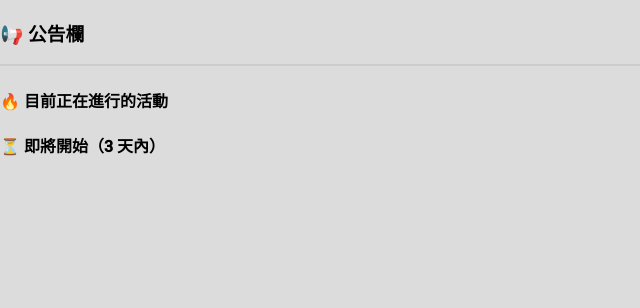
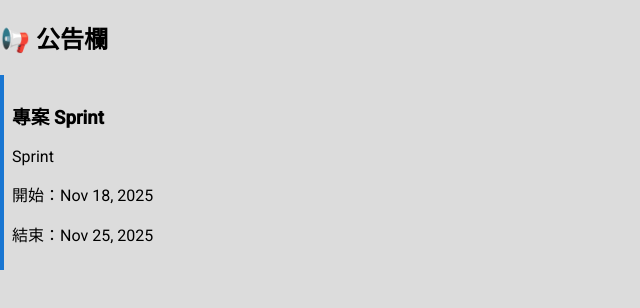
Before and after one commit to Jia-02/group_project_frontend, an Angular app: page /board in a window 1280 px wide. Shown: the top 308 px of the page, without its empty margins (0-640 px from the left). Built offline with nearby package versions, Linux system fonts and the light colour scheme.

Commit message:
公告欄已完成，顯示正在進行或即將進行的活動

```diff
--- a/src/app/@service/calendar.service.ts
+++ b/src/app/@service/calendar.service.ts
@@ -1,30 +1,41 @@
 import { Injectable } from '@angular/core';
-import { Activity } from '../calendar/calendar.component';
 
 @Injectable({
   providedIn: 'root'
 })
 export class CalendarService {
-  activities: Activity[] = []; // 假資料或 API 回傳資料
+  activities: Activity[] = [
+    { id: 1, title: '部門會議', description: '會議', startDate: new Date('2025-11-17'), endDate: new Date('2025-11-17'), status: 'published' },
+    { id: 2, title: '客戶拜訪', description: '拜訪', startDate: new Date('2025-11-20'), endDate: new Date('2025-11-20'), status: 'published' },
+    { id: 3, title: '晚餐聚會', description: '聚會', startDate: new Date('2025-11-20'), endDate: new Date('2025-11-20'), status: 'draft' },
+    { id: 4, title: '巴黎旅遊', description: '旅遊', startDate: new Date('2025-11-10'), endDate: new Date('2025-11-15'), status: 'draft' },
+    { id: 5, title: '專案 Sprint', description: 'Sprint', startDate: new Date('2025-11-18'), endDate: new Date('2025-11-25'), status: 'published' }
+  ];
 
-  /** 公告欄資料：已發布 + 正在進行中 + 三天內即將開始 */
-  getBoardActivities(): Activity[] {
-    const today = new Date();
-    const threeDaysLater = new Date();
-    threeDaysLater.setDate(today.getDate() + 3);
-
-    return this.activities.filter(act => {
-      if (act.status !== 'published') return false;
-
-      const start = new Date(act.startDate);
-      const end = new Date(act.endDate);
-
-      const isOngoing = start <= today && end >= today;
-      const isStartingSoon = start > today && start <= threeDaysLater;
-
-      return isOngoing || isStartingSoon;
-    });
+  /** 取得所有活動 */
+  getActivities(): Activity[] {
+    return this.activities;
   }
 
-  constructor() { }
+  /** 取得進行中 + 即將開始的活動 */
+  getOngoingAndUpcoming(): Activity[] {
+    const today = new Date();
+
+    return this.activities.filter(a =>
+      a.status === 'published' &&
+      (
+        (a.startDate <= today && a.endDate >= today) ||  // 進行中
+        (a.startDate > today)                            // 即將開始
+      )
+    );
+  }
 }
+
+export interface Activity {
+  id: number;
+  title: string;
+  description: string;
+  startDate: Date;
+  endDate: Date;
+  status: 'published' | 'draft';
+}
--- a/src/app/board/board.component.html
+++ b/src/app/board/board.component.html
@@ -1,32 +1,16 @@
 <div class="board-container">
+  <h2>📢 公告欄</h2>
 
-  <h3>📢 公告欄</h3>
-  <div class="board-line"></div>
-
-  <!-- 正在進行 -->
-  <h4>🔥 目前正在進行的活動</h4>
-  <ul>
-    @for (act of ongoingActivities; track act.id) {
-      <li>
-        <strong>{{ act.title }}</strong><br>
-        <small>
-          {{ act.startDate | date:'MM/dd' }} - {{ act.endDate | date:'MM/dd' }}
-        </small>
-      </li>
+  @if (ongoingAndUpcoming.length > 0) {
+    @for (activity of ongoingAndUpcoming; track activity.id) {
+      <div class="board-item">
+        <h3>{{ activity.title }}</h3>
+        <p>{{ activity.description }}</p>
+        <p>開始：{{ activity.startDate | date }}</p>
+        <p>結束：{{ activity.endDate | date }}</p>
+      </div>
     }
-  </ul>
-
-  <!-- 未來三天內開始 -->
-  <h4>⏳ 即將開始（3 天內）</h4>
-  <ul>
-    @for (act of upcomingActivities; track act.id) {
-      <li>
-        <strong>{{ act.title }}</strong><br>
-        <small>
-          {{ act.startDate | date:'MM/dd' }} - {{ act.endDate | date:'MM/dd' }}
-        </small>
-      </li>
-    }
-  </ul>
-
+  } @else {
+    <p>目前沒有進行中或即將開始的活動</p>
+  }
 </div>
--- a/src/app/board/board.component.ts
+++ b/src/app/board/board.component.ts
@@ -1,6 +1,6 @@
-import { Component, Input } from '@angular/core';
-import { Activity } from '../calendar/calendar.component';
+import { Component } from '@angular/core';
 import { DatePipe } from '@angular/common';
+import { CalendarService, Activity } from '../@service/calendar.service';
 
 @Component({
   selector: 'app-board',
@@ -11,35 +11,13 @@ import { DatePipe } from '@angular/common';
   styleUrl: './board.component.scss'
 })
 export class BoardComponent {
-  @Input() activities: Activity[] = [];
+  constructor(private calendarService: CalendarService) { }
 
-  ongoingActivities: Activity[] = [];
-  upcomingActivities: Activity[] = [];
+  ongoingAndUpcoming: Activity[] = [];
 
-  ngOnChanges() {
-    this.filterActivities();
+  ngOnInit(): void {
+    this.ongoingAndUpcoming = this.calendarService.getOngoingAndUpcoming();
   }
 
-  filterActivities() {
-    const today = new Date();
-
-    /** 📌 正在進行中的活動：today 落在 startDate ~ endDate */
-    this.ongoingActivities = this.activities.filter(a =>
-      a.status === 'published' &&
-      today >= new Date(a.startDate) &&
-      today <= new Date(a.endDate)
-    );
-
-    /** 📌 未來三天內即將開始：startDate 是 1～3 天內 */
-    this.upcomingActivities = this.activities.filter(a => {
-      if (a.status !== 'published') return false;
-
-      const start = new Date(a.startDate);
-      const diffDays =
-        (start.getTime() - today.getTime()) / (1000 * 60 * 60 * 24);
-
-      return diffDays > 0 && diffDays <= 3;
-    });
-  }
 
 }
--- a/src/app/calendar/calendar.component.ts
+++ b/src/app/calendar/calendar.component.ts
@@ -1,3 +1,4 @@
+import { CalendarService } from './../@service/calendar.service';
 import { DatePipe } from '@angular/common';
 import { Component, OnInit } from '@angular/core'; // 導入 OnInit
 import { FormsModule } from '@angular/forms';
@@ -6,12 +7,13 @@ import { MatDialog } from '@angular/material/dialog';
 import { ActivityDialogComponent, DialogResult } from '../activity-dialog/activity-dialog.component';
 import { AiService } from '../@service/ai.service';
 
+
 @Component({
   selector: 'app-calendar',
   imports: [
     DatePipe,
     FormsModule,
-    NgClass
+    NgClass,
   ],
   templateUrl: './calendar.component.html',
   styleUrl: './calendar.component.scss'
@@ -24,7 +26,7 @@ export class CalendarComponent implements OnInit { // 實現 OnInit 介面
     { id: 2, title: '客戶拜訪', description: '拜訪', startDate: new Date('2025-11-20'), endDate: new Date('2025-11-20'), status: 'published' },
     { id: 3, title: '晚餐聚會', description: '聚會', startDate: new Date('2025-11-20'), endDate: new Date('2025-11-20'), status: 'draft' },
     { id: 4, title: '巴黎旅遊', description: '旅遊', startDate: new Date('2025-11-10'), endDate: new Date('2025-11-15'), status: 'draft' },
-    { id: 5, title: '專案 Sprint', description: 'Sprint', startDate: new Date('2025-11-18'), endDate: new Date('2025-11-22'), status: 'published' }
+    { id: 5, title: '專案 Sprint', description: 'Sprint', startDate: new Date('2025-11-18'), endDate: new Date('2025-11-25'), status: 'published' }
   ];
 
   dayNames: string[] = ['日', '一', '二', '三', '四', '五', '六'];
@@ -132,7 +134,7 @@ export class CalendarComponent implements OnInit { // 實現 OnInit 介面
 
   constructor(
     public aiService: AiService,
-    public dialog: MatDialog
+    public dialog: MatDialog,
   ) { }
 
   // async addActivity() {
```
Also changed, not shown: src/app/calendar/calendar.component.html (line endings or trailing spaces).
